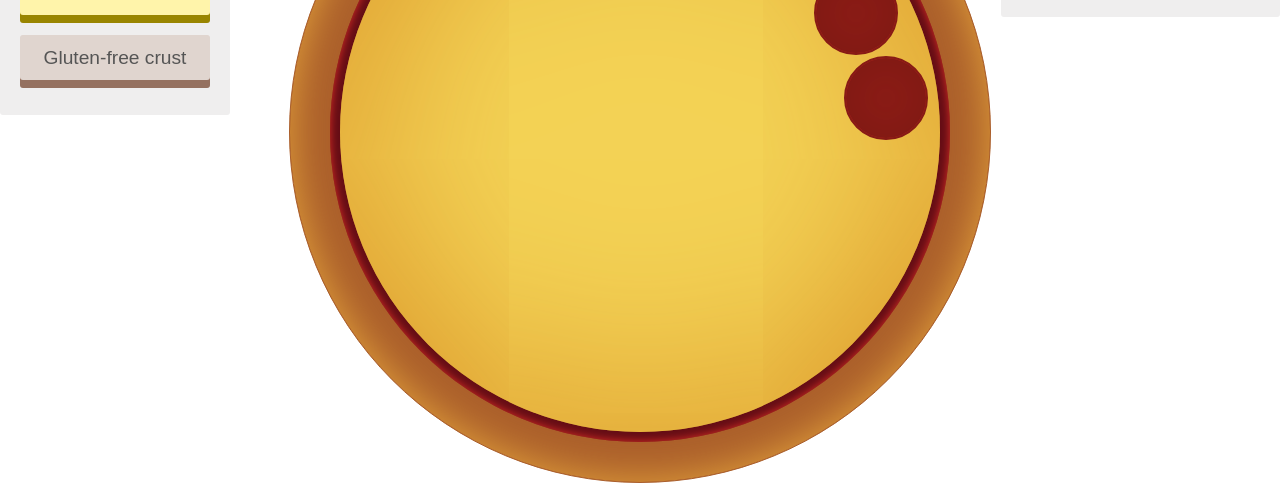
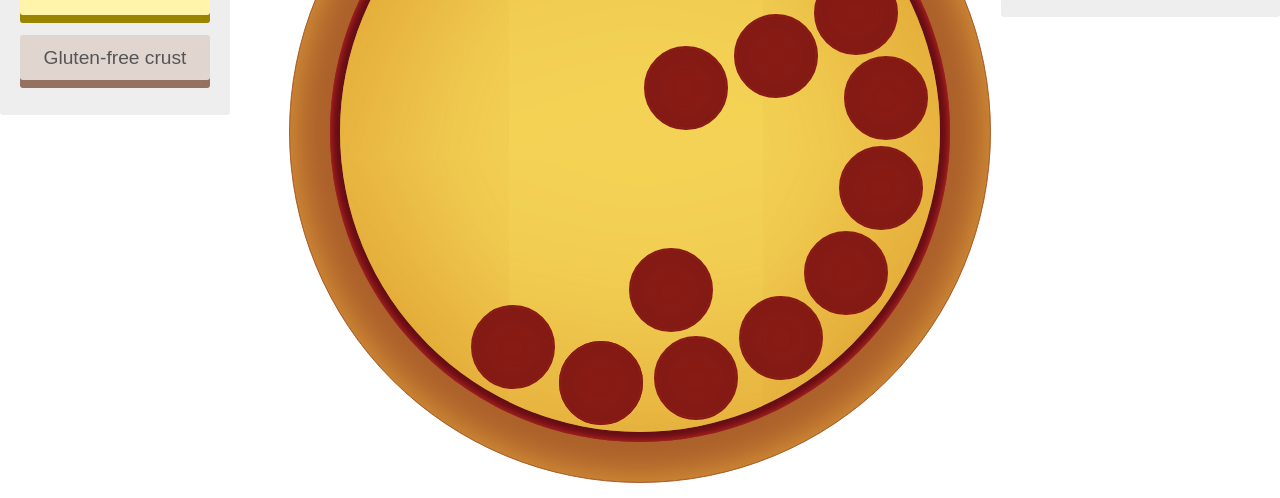
Before and after one commit to jonriquer/Pizza-Builder, a plain HTML site: page index.html in a window 1280 px wide. Shown: the part 350-848 px from the top of the page. Drawn offline with nearby package versions, Linux system fonts and the light colour scheme.

Commit message:
linking pepperonni display price to button and adding more pepperonnis with styling

```diff
--- a/index.html
+++ b/index.html
@@ -53,6 +53,16 @@
         <section class="pep three">3</section>
         <section class="pep four">4</section>
         <section class="pep five">5</section>
+        <section class="pep six">6</section>
+        <section class="pep seven">7</section>
+        <section class="pep eight">8</section>
+        <section class="pep nine">9</section>
+        <section class="pep ten">10</section>
+        <section class="pep eleven">11</section>
+        <section class="pep twelve">12</section>
+        <section class="pep thirteen">13</section>
+        <section class="pep fourteen">14</section>
+        <section class="pep fifteen">15</section>
 
         <section class="crust">
           <section class="cheese"></section>
--- a/pizza.js
+++ b/pizza.js
@@ -10,6 +10,7 @@ function renderPepperonni() {
   $(".btn-pepperonni").click(function(){
     $(this).toggleClass('active');
     $('.pep').toggle();
+    $('.pepPrice').toggle();
   });
 }
 
--- a/style.css
+++ b/style.css
@@ -210,6 +210,7 @@ p.description {
   box-shadow: none;
 }
 
+/* ----- Price ------ */
 .price {
   right: 0;
 }
@@ -328,3 +329,43 @@ p.description {
 .pep.five {
   margin: 275px 0 0 555px;
 }
+
+.pep.six {
+  margin: 365px 0 0 550px;
+}
+
+.pep.seven {
+  margin: 450px 0 0 515px;
+}
+
+.pep.eight {
+  margin: 515px 0 0 450px;
+}
+
+.pep.nine {
+  margin: 555px 0 0 365px;
+}
+
+.pep.ten {
+  margin: 560px 0 0 270px;
+}
+
+.pep.eleven {
+  margin: 560px 0 0 270px;
+}
+
+.pep.twelve {
+  margin: 524px 0 0 182px;
+}
+
+.pep.thirteen {
+  margin: 265px 0 0 355px;
+}
+
+.pep.fourteen {
+  margin: 233px 0 0 445px;
+}
+
+.pep.fifteen {
+  margin: 467px 0 0 340px;
+}
```
